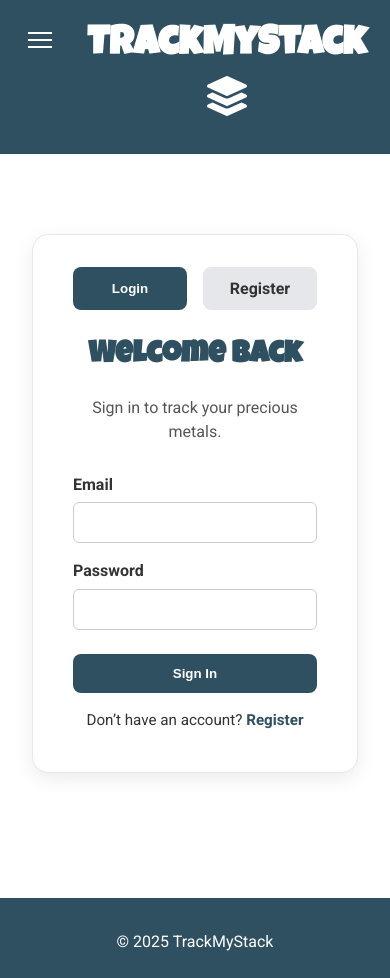
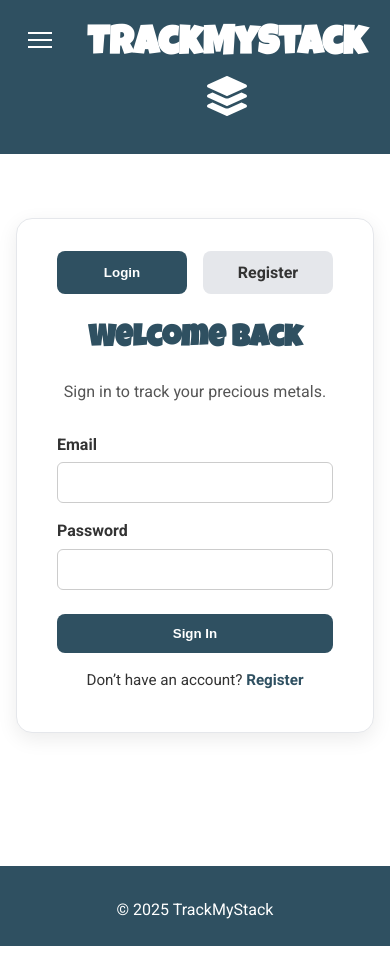
Before and after one commit to carmenrhodes/trackmystack-fullstack, a React (Vite) app in the folder react-front-end-app/: page /login in a window 390 px wide. After the commit the page ends 946 px from the top, so only its background shows below. Built offline with nearby package versions, Linux system fonts and the light colour scheme; no server answers.

Commit message:
Made final updates to responsive design.

```diff
--- a/react-front-end-app/src/components/Header.css
+++ b/react-front-end-app/src/components/Header.css
@@ -35,12 +35,23 @@
     left: 1rem;
     z-index: 20;
   }
+
+  .header-container {
+    flex-direction: column;
+    align-items: center;
+    gap: 0.25rem;
+  }
+
+  .logout-button {
+    position: static !important;
+    margin-top: 0.25rem;
+  }
 }
 
 .logout-container {
   position: absolute;
-  right: 2rem;
-  bottom: 0.8rem;
+  right: 1rem;
+  bottom: 0.3rem;
 }
 
 .logout-btn {
--- a/react-front-end-app/src/index.css
+++ b/react-front-end-app/src/index.css
@@ -9,7 +9,7 @@
   margin: 0;
   padding: 0;
   width: 100%;
-  overflow-x: hidden;
+  overflow-x: auto;
 }
 
 body {
@@ -97,4 +97,8 @@
   .sidebar {
     display: none;
   }
+
+  .content {
+    padding: 0.75rem 0.5rem;
+  }
 }
--- a/react-front-end-app/src/pages/StackerTracker.css
+++ b/react-front-end-app/src/pages/StackerTracker.css
@@ -2,7 +2,7 @@
   max-width: 1000px;
   width: 100%;
   margin: 3rem auto;
-  padding: 1rem;
+  padding: 1rem 1.25rem;
   background-color: #f5f5f5;
   border-radius: 12px;
   box-shadow: 0 2px 8px rgba(0, 0, 0, 0.1);
@@ -16,7 +16,7 @@
 
 .recent-cards {
   display: grid;
-  grid-template-columns: repeat(3, 1fr);
+  grid-template-columns: repeat(auto-fit, minmax(220px, 1fr));
   gap: 1rem;
   margin-bottom: 2rem;
 }
@@ -111,9 +111,23 @@
 
 /* Responsive styling for iPhone 14 */
 @media (max-width: 768px) {
+   body, html {
+    padding: 0 !important;
+    margin: 0 !important;
+    overflow-x: hidden !important;
+  }
+
+  .layout,
+  .content,
+  main.content {
+    padding: 0 !important;
+    margin: 0 !important;
+  }
+
   .stacker-tracker {
-    margin: 0;
-    padding: 1rem;
+    margin: 0 !important;
+    padding: 0.5rem !important; /* keeps breathing room but removes left gap */
+    width: 100% !important;
   }
 
   .recent-cards {
@@ -121,7 +135,18 @@
   }
 
   .stack-table-wrapper {
+    margin-top: 0.75rem;
     overflow-x: auto;
+    -webkit-overflow-scrolling: touch;
+  }
+
+  .stack-table {
+    font-size: 0.85rem;
+  }
+
+  .stack-table th,
+  .stack-table td {
+    padding: 0.5rem 0.4rem;
   }
 }
 
```
